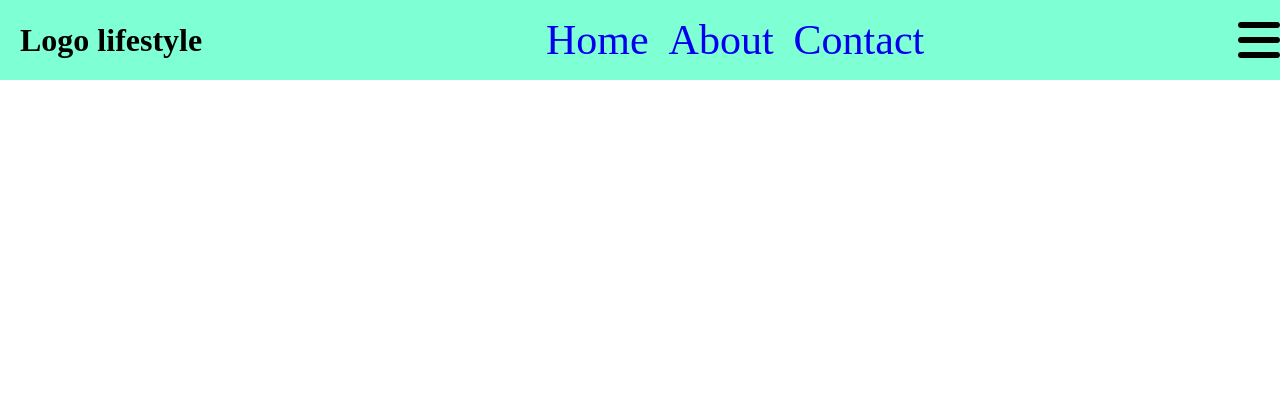
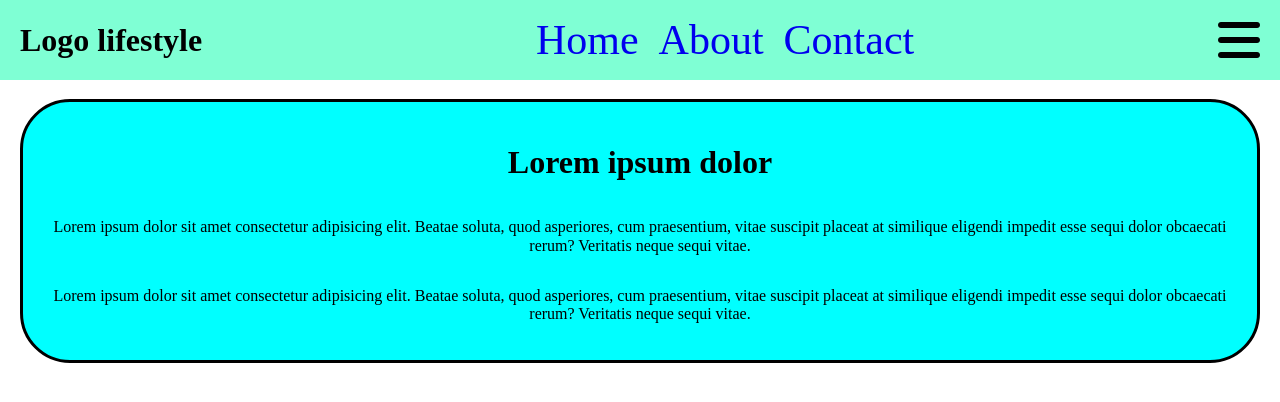
Before and after one commit to birgerosterberg/responsenav, a plain HTML site: page index.html in a window 1280 px wide. Drawn offline with nearby package versions, Linux system fonts and the light colour scheme.

Commit message:
add _main.scss
add <main> html with content
style fixes to menu

```diff
--- a/index.html
+++ b/index.html
@@ -32,6 +32,13 @@
         <!-- The label to controll the secret__menu checkbox item instead of an ugly item i used font awesome -->
         <label class="toggle__menu" for="secret__menu"><i class="hamburger fa-solid fa-bars fa-3x"></i></label>
     </header>
+    <main>
+        <div class="text">
+            <h1>Lorem ipsum dolor</h1>
+            <p>Lorem ipsum dolor sit amet consectetur adipisicing elit. Beatae soluta, quod asperiores, cum praesentium, vitae suscipit placeat at similique eligendi impedit esse sequi dolor obcaecati rerum? Veritatis neque sequi vitae.</p>
+            <p>Lorem ipsum dolor sit amet consectetur adipisicing elit. Beatae soluta, quod asperiores, cum praesentium, vitae suscipit placeat at similique eligendi impedit esse sequi dolor obcaecati rerum? Veritatis neque sequi vitae.</p>
+        </div>
+    </main>
 
 </body>
 </html>
--- /dev/null
+++ b/styles/_main.scss
@@ -0,0 +1,24 @@
+main {
+    display: flex;
+    flex-direction: column;
+    background-color: aqua;
+    border-radius: 50px;
+    border: solid;
+    margin-left: 20px;
+    margin-right: 20px;
+    margin-top: 1.2em;
+}
+.text {
+    display: flex;
+    flex-direction: column;
+    margin: 10px;
+    padding: 10px;
+    text-align: center;
+}
+// Make sure there is a nice margin to the navbar on top.
+@media only screen and (max-width: 805px) {
+
+    main {
+        margin-top: 2.8em;
+    }
+}
--- a/styles/_nav.scss
+++ b/styles/_nav.scss
@@ -24,9 +24,6 @@ header {
 // My menu in bigscreen ... so beautiful!
 .im__a__menu {
     display: flex;
-    align-items: center;
-    justify-content: space-between;
-    align-self: flex-end;
 
     li {
         list-style-type: none;
@@ -39,7 +36,7 @@ header {
             margin: 5px;
         }
         a:hover {
-            background-color: black;
+            background-color: white;
             border-radius: 5px;
         }
         a:visited {
@@ -63,11 +60,16 @@ header {
     display: flex;
 }
 
+.toggle__menu {
+    margin-right: 20px;
+}
+
 .toggle__menu:active {
-    color: red;
+    color: blue;
 }
-// Under 600px this happens...
-@media only screen and (max-width: 600px) {
+
+// Under 600px this happens... Lazy responsive same layout for mobile and table :D
+@media only screen and (max-width: 805px) {
     // Make sure the hamburger menu is there.
     .hamburger {
         display: flex;
@@ -94,12 +96,15 @@ header {
                 font-weight: 700;
                 margin: 5px;
                 }
+
             a:hover {
                 background-color: white;
             }
+
             a:visited {
                 color: black;
             }
             }
         }
+
     }
--- a/styles/index.scss
+++ b/styles/index.scss
@@ -1 +1,2 @@
 @import 'nav';
+@import 'main';
```
Also changed, not shown: styles/index-dist.css, styles/index.css.
